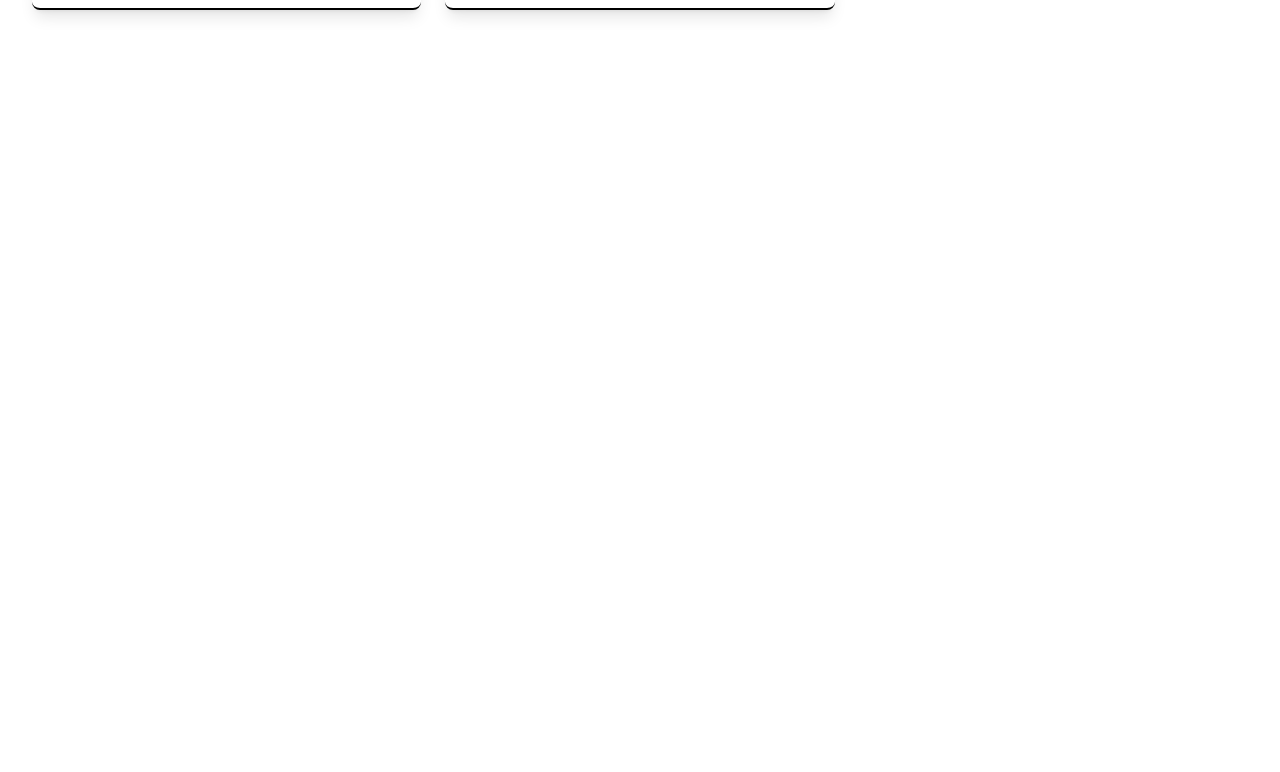
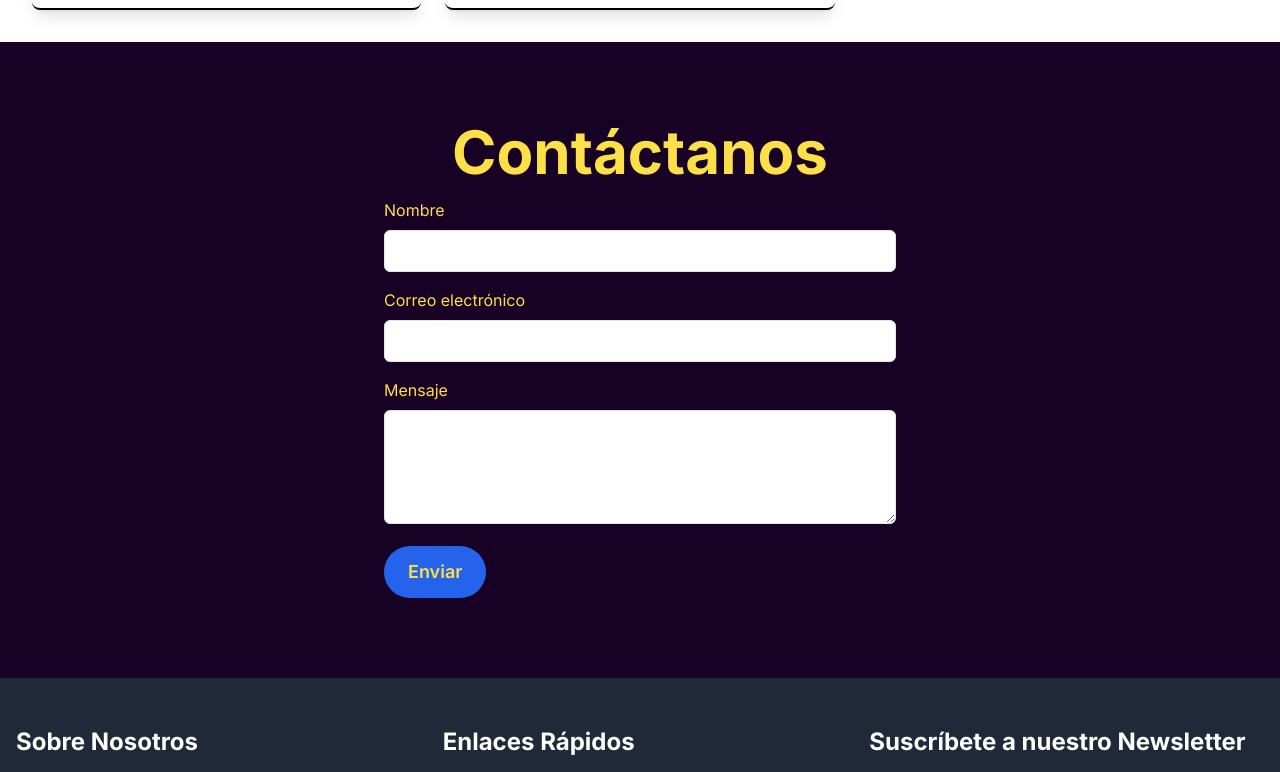
Before and after one commit to theone89/landingpage, a Next.js app: page / in a window 1280 px wide. Shown: the part 1520-2292 px from the top of the page. Before the commit the page ends 1562 px from the top, so only its background shows below. Built offline with nearby package versions, Linux system fonts and the light colour scheme.

Commit message:
bot telegram

```diff
--- /dev/null
+++ b/src/app/api/telegram/route.js
@@ -0,0 +1,24 @@
+// app/api/telegram/route.js
+import { NextResponse } from 'next/server';
+import TelegramBot from 'node-telegram-bot-api';
+
+const token = process.env.TELEGRAM_BOT_TOKEN; // Usa una variable de entorno para el token
+const bot = new TelegramBot(token, { polling: true });
+
+// Manejar mensajes recibidos
+bot.on('message', (msg) => {
+    const chatId = msg.chat.id;
+    const text = msg.text;
+
+    // Responder al mensaje
+    bot.sendMessage(chatId, `Recibí: ${text}`);
+});
+
+// Exportar una función GET o POST para que Next.js no marque la ruta como estática
+export async function GET() {
+    return NextResponse.json({ message: 'Bot de Telegram configurado' });
+}
+
+export async function POST() {
+    return NextResponse.json({ message: 'Bot de Telegram configurado' });
+}
--- a/src/app/page.tsx
+++ b/src/app/page.tsx
@@ -5,9 +5,9 @@ import Mission from "@/components/Mission";
 import Team from "@/components/Team";
 import Branches from "@/components/Branches";
 import News from "@/components/News";
-import Timeline from "@/components/Timeline";
+import Timeline from "@/components/Timeline";*/
 import Contact from "@/components/Contact";
-import Footer from "@/components/Footer"; */
+import Footer from "@/components/Footer";
 import ScrollToTop from "@/components/ScrollToTop";
 import Background from "@/components/Background";
 
@@ -22,9 +22,9 @@ export default function Home() {
       <Team />
       <Branches />
       <News />
-      <Timeline />
+      <Timeline />` */}
       <Contact />
-      <Footer /> */}
+      <Footer />
       <ScrollToTop />
     </main>
   );
--- a/src/components/Contact.tsx
+++ b/src/components/Contact.tsx
@@ -1,26 +1,39 @@
-'use client'
+"use client";
 
-import { useState } from 'react'
+import { useState } from "react";
+//import {} from "framer-motion";
+export default function Contact() {
+  const [formData, setFormData] = useState({
+    name: "",
+    email: "",
+    message: "",
+  });
 
-export default function Contact() {
-  const [formData, setFormData] = useState({ name: '', email: '', message: '' })
-
-  const handleChange = (e: React.ChangeEvent<HTMLInputElement | HTMLTextAreaElement>) => {
-    setFormData({ ...formData, [e.target.name]: e.target.value })
-  }
+  const handleChange = (
+    e: React.ChangeEvent<HTMLInputElement | HTMLTextAreaElement>
+  ) => {
+    setFormData({ ...formData, [e.target.name]: e.target.value });
+  };
 
   const handleSubmit = (e: React.FormEvent) => {
-    e.preventDefault()
+    e.preventDefault();
     // Aquí iría la lógica para enviar el formulario
-    console.log('Formulario enviado:', formData)
-  }
+    console.log("Formulario enviado:", formData);
+  };
 
   return (
-    <section id="contacto" className="bg-gray-200 py-20 px-4">
-      <h2 className="text-3xl md:text-4xl font-bold text-center mb-12">Contáctanos</h2>
+    <section
+      id="contacto"
+      className="bg-grape-100 py-20 px-4 relative text-yellow-300"
+    >
+      <h2 className="text-4xl md:text-6xl text-center font-bold mb-4 text-yellow-300">
+        Contáctanos
+      </h2>
       <form onSubmit={handleSubmit} className="max-w-lg mx-auto">
         <div className="mb-4">
-          <label htmlFor="name" className="block mb-2">Nombre</label>
+          <label htmlFor="name" className="block mb-2">
+            Nombre
+          </label>
           <input
             type="text"
             id="name"
@@ -28,11 +41,13 @@ export default function Contact() {
             value={formData.name}
             onChange={handleChange}
             required
-            className="w-full px-3 py-2 border rounded-md"
+            className="w-full px-3 py-2 border rounded-md text-grape-100"
           />
         </div>
         <div className="mb-4">
-          <label htmlFor="email" className="block mb-2">Correo electrónico</label>
+          <label htmlFor="email" className="block mb-2">
+            Correo electrónico
+          </label>
           <input
             type="email"
             id="email"
@@ -40,25 +55,30 @@ export default function Contact() {
             value={formData.email}
             onChange={handleChange}
             required
-            className="w-full px-3 py-2 border rounded-md"
+            className="w-full px-3 py-2 border rounded-md text-grape-100"
           />
         </div>
         <div className="mb-4">
-          <label htmlFor="message" className="block mb-2">Mensaje</label>
+          <label htmlFor="message" className="block mb-2">
+            Mensaje
+          </label>
           <textarea
             id="message"
             name="message"
             value={formData.message}
             onChange={handleChange}
             required
-            className="w-full px-3 py-2 border rounded-md"
+            className="w-full px-3 py-2 border rounded-md text-grape-100"
             rows={4}
           ></textarea>
         </div>
-        <button type="submit" className="bg-blue-600 text-white px-6 py-3 rounded-full text-lg font-semibold hover:bg-blue-700 transition duration-300">
+        <button
+          type="submit"
+          className="bg-blue-600  px-6 py-3 rounded-full text-lg font-semibold hover:bg-blue-700 transition duration-300"
+        >
           Enviar
         </button>
       </form>
     </section>
-  )
+  );
 }
--- a/src/components/Footer.tsx
+++ b/src/components/Footer.tsx
@@ -1,20 +1,20 @@
-'use client'
+"use client";
 
-import { useState } from 'react'
-import Link from 'next/link'
-import Slider from "react-slick"
-import "slick-carousel/slick/slick.css"
-import "slick-carousel/slick/slick-theme.css"
+import { useState } from "react";
+import Link from "next/link";
+import Slider from "react-slick";
+import "slick-carousel/slick/slick.css";
+import "slick-carousel/slick/slick-theme.css";
 
 export default function Footer() {
-  const [email, setEmail] = useState('')
+  const [email, setEmail] = useState("");
 
   const handleSubmit = (e: React.FormEvent) => {
-    e.preventDefault()
+    e.preventDefault();
     // Aquí iría la lógica para suscribir al newsletter
-    console.log('Email suscrito:', email)
-    setEmail('')
-  }
+    console.log("Email suscrito:", email);
+    setEmail("");
+  };
 
   const partners = [
     "Empresa Asociada 1",
@@ -22,7 +22,7 @@ export default function Footer() {
     "Empresa Asociada 3",
     "Empresa Asociada 4",
     "Empresa Asociada 5",
-  ]
+  ];
 
   const sliderSettings = {
     dots: false,
@@ -39,25 +39,29 @@ export default function Footer() {
         settings: {
           slidesToShow: 2,
           slidesToScroll: 1,
-        }
+        },
       },
       {
         breakpoint: 600,
         settings: {
           slidesToShow: 1,
-          slidesToScroll: 1
-        }
-      }
-    ]
-  }
+          slidesToScroll: 1,
+        },
+      },
+    ],
+  };
 
   return (
-    <footer className="bg-gray-800 text-white py-12">
+    <footer className="bg-gray-800 text-white py-12 z-[10] relative">
       <div className="container mx-auto px-4">
         <div className="grid grid-cols-1 md:grid-cols-3 gap-8 mb-8">
           <div>
             <h3 className="text-2xl font-bold mb-4">Sobre Nosotros</h3>
-            <p className="mb-4">[Nombre de la Empresa] es líder en soluciones empresariales, comprometida con la innovación y la excelencia en el servicio al cliente.</p>
+            <p className="mb-4">
+              [Nombre de la Empresa] es líder en soluciones empresariales,
+              comprometida con la innovación y la excelencia en el servicio al
+              cliente.
+            </p>
             <p>Dirección: Calle Ejemplo, 123, 28001 Madrid, España</p>
             <p>Teléfono: +34 91 123 45 67</p>
             <p>Email: info@ejemplo.com</p>
@@ -65,14 +69,38 @@ export default function Footer() {
           <div>
             <h3 className="text-2xl font-bold mb-4">Enlaces Rápidos</h3>
             <ul className="space-y-2">
-              <li><Link href="/politica-privacidad" className="hover:text-blue-300">Política de Privacidad</Link></li>
-              <li><Link href="/terminos-condiciones" className="hover:text-blue-300">Términos y Condiciones</Link></li>
-              <li><Link href="/politica-cookies" className="hover:text-blue-300">Política de Cookies</Link></li>
-              <li><Link href="/mapa-sitio" className="hover:text-blue-300">Mapa del Sitio</Link></li>
+              <li>
+                <Link
+                  href="/politica-privacidad"
+                  className="hover:text-blue-300"
+                >
+                  Política de Privacidad
+                </Link>
+              </li>
+              <li>
+                <Link
+                  href="/terminos-condiciones"
+                  className="hover:text-blue-300"
+                >
+                  Términos y Condiciones
+                </Link>
+              </li>
+              <li>
+                <Link href="/politica-cookies" className="hover:text-blue-300">
+                  Política de Cookies
+                </Link>
+              </li>
+              <li>
+                <Link href="/mapa-sitio" className="hover:text-blue-300">
+                  Mapa del Sitio
+                </Link>
+              </li>
             </ul>
           </div>
           <div>
-            <h3 className="text-2xl font-bold mb-4">Suscríbete a nuestro Newsletter</h3>
+            <h3 className="text-2xl font-bold mb-4">
+              Suscríbete a nuestro Newsletter
+            </h3>
             <form onSubmit={handleSubmit} className="space-y-4">
               <input
                 type="email"
@@ -82,28 +110,34 @@ export default function Footer() {
                 required
                 className="w-full px-3 py-2 text-gray-700 border rounded-md focus:outline-none focus:border-blue-500"
               />
-              <button type="submit" className="w-full bg-blue-600 text-white px-4 py-2 rounded-md hover:bg-blue-700 transition duration-300">
+              <button
+                type="submit"
+                className="w-full bg-blue-600 text-white px-4 py-2 rounded-md hover:bg-blue-700 transition duration-300"
+              >
                 Suscribirse
               </button>
             </form>
           </div>
         </div>
         <div className="border-t border-gray-700 pt-8 mt-8">
-          <h3 className="text-2xl font-bold mb-4 text-center">Nuestros Asociados</h3>
+          <h3 className="text-2xl font-bold mb-4 text-center">
+            Nuestros Asociados
+          </h3>
           <Slider {...sliderSettings}>
             {partners.map((partner, index) => (
               <div key={index} className="text-center px-2">
-                <div className="bg-gray-700 p-4 rounded-lg">
-                  {partner}
-                </div>
+                <div className="bg-gray-700 p-4 rounded-lg">{partner}</div>
               </div>
             ))}
           </Slider>
         </div>
         <div className="text-center mt-8">
-          <p>&copy; {new Date().getFullYear()} [Nombre de la Empresa]. Todos los derechos reservados.</p>
+          <p>
+            &copy; {new Date().getFullYear()} [Nombre de la Empresa]. Todos los
+            derechos reservados.
+          </p>
         </div>
       </div>
     </footer>
-  )
+  );
 }
--- a/src/components/Services.tsx
+++ b/src/components/Services.tsx
@@ -3,7 +3,7 @@
 import ServiceCards from "./ServiceCards";
 
 export default function Services() {
- /* const services = [
+  /* const services = [
     { name: "Consultoría", icon: "📊" },
     { name: "Desarrollo de Software", icon: "💻" },
     { name: "Marketing Digital", icon: "📱" },
@@ -11,8 +11,8 @@ export default function Services() {
   ];*/
 
   return (
-    <section id="servicios" className="px-4 relative my-0">
-      <div className="relative z-10">
+    <section id="servicios" className="px-4 relative my-0 ">
+      <div className="relative z-10 ">
         <h2 className="text-4xl md:text-6xl text-center font-bold mb-4 text-yellow-300">
           Nuestros Servicios
         </h2>
```
Also changed, not shown: package.json (+31 -30 lines), 1 other file (tests, documents, lock files or other folders).
